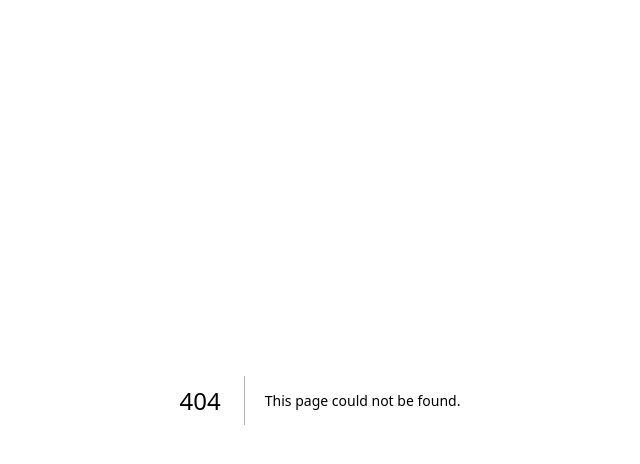
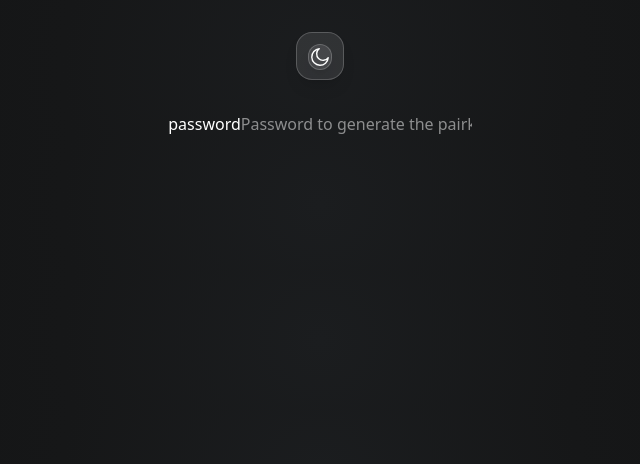
Before and after one commit to xscriptorcode/xac, a Next.js app: page /keypair in a window 1280 px wide. Before the commit this address had no page. Shown: the top 464 px of the page, without its empty margins (320-960 px from the left). Built offline with nearby package versions, Linux system fonts and the light colour scheme.

Commit message:
create page for keypair

```diff
--- /dev/null
+++ b/src/app/components/keypair/passwordInput.tsx
@@ -0,0 +1,22 @@
+"use client"
+
+type Props = {
+    value: string;
+    onChange: (newValue: string) => void;
+}
+
+export default function PasswordInput({ value, onChange}: Props){
+    return (
+        <div>
+        <label htmlFor="password">password</label>
+        <input
+        id="password"
+        type="text"
+        placeholder="Password to generate the pairkeys"
+        value={value}
+        onChange={(e) => onChange(e.target.value)}
+        className="text-current"
+         />
+         </div>
+    );
+}
--- /dev/null
+++ b/src/app/keypair/page.tsx
@@ -0,0 +1,19 @@
+"use client"
+
+import PasswordInput from "@/app/components/keypair/passwordInput";
+import ThemeToggle from "@/app/components/ThemeToggle";
+import { useState } from "react";
+
+export default function Home() {
+  const [password, setPassword] = useState("");
+  return (
+    <main>
+      <div className="flex items-center justify-center pt-8">
+        <ThemeToggle />
+      </div>
+      <div className="flex items-center justify-center pt-8">
+        <PasswordInput value={password} onChange={setPassword} />
+      </div>
+    </main>
+  );
+}
```
